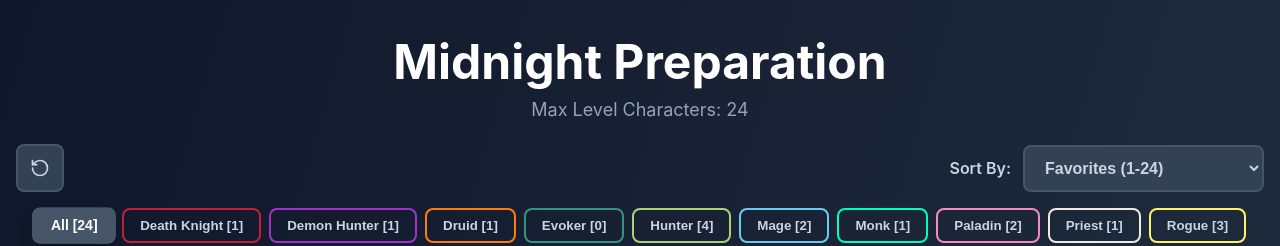
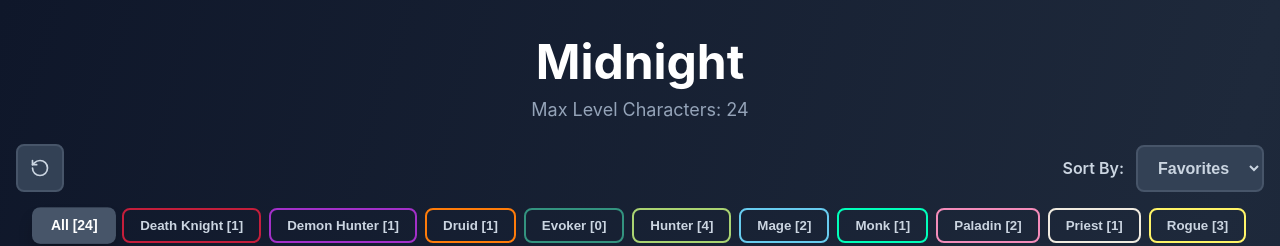
Before and after one commit to GILGIDIM/wow-character-tracker, a React (Create React App) app: page / in a window 1280 px wide. Shown: the top 246 px of the page. Built offline with nearby package versions, Linux system fonts and the light colour scheme; no server answers.

Commit message:
Adjust ilvl size and add custom favicon

```diff
--- a/public/index.html
+++ b/public/index.html
@@ -2,7 +2,7 @@
 <html lang="en">
   <head>
     <meta charset="utf-8" />
-    <link rel="icon" href="%PUBLIC_URL%/favicon.ico" />
+    <link rel="icon" href="%PUBLIC_URL%/favicon.png" />
     <meta name="viewport" content="width=device-width, initial-scale=1" />
     <meta name="theme-color" content="#000000" />
     <meta
--- a/src/App.css
+++ b/src/App.css
@@ -489,14 +489,14 @@ body {
 
 .ilvl-text {
   font-weight: bold;
-  font-size: 1rem;
+  font-size: 0.9rem;
   color: #f8b700;
   text-shadow: 0 1px 2px rgba(0, 0, 0, 0.8);
 }
 
 .name-bar-right svg {
-  width: 16px;
-  height: 16px;
+  width: 13px;
+  height: 13px;
   fill: #f8b700;
   filter: drop-shadow(0 1px 2px rgba(0, 0, 0, 0.8));
 }
--- a/src/App.js
+++ b/src/App.js
@@ -232,7 +232,7 @@ function App() {
       )}
 
       <div className="header">
-        <h1 className="title">Midnight Preparation</h1>
+        <h1 className="title">Midnight</h1>
         <p className="subtitle">
           Max Level Characters: {filteredCharacters.length} {selectedClass !== 'All' && `(${allCharacters.length} total)`}
         </p>
@@ -252,11 +252,11 @@ function App() {
               onChange={handleSortChange}
               className="sort-select"
             >
-              <option value="favorites">Favorites (1-24)</option>
-              <option value="name">Name (A-Z)</option>
-              <option value="class">Class (A-Z)</option>
-              <option value="ilvl">Item Level (High to Low)</option>
-              <option value="role">Role (Tank/Healer/DPS)</option>
+              <option value="favorites">Favorites</option>
+              <option value="name">Name</option>
+              <option value="class">Class</option>
+              <option value="ilvl">iLvl</option>
+              <option value="role">Role</option>
             </select>
           </div>
         </div>
```
Also changed, not shown: public/favicon.png (added).
